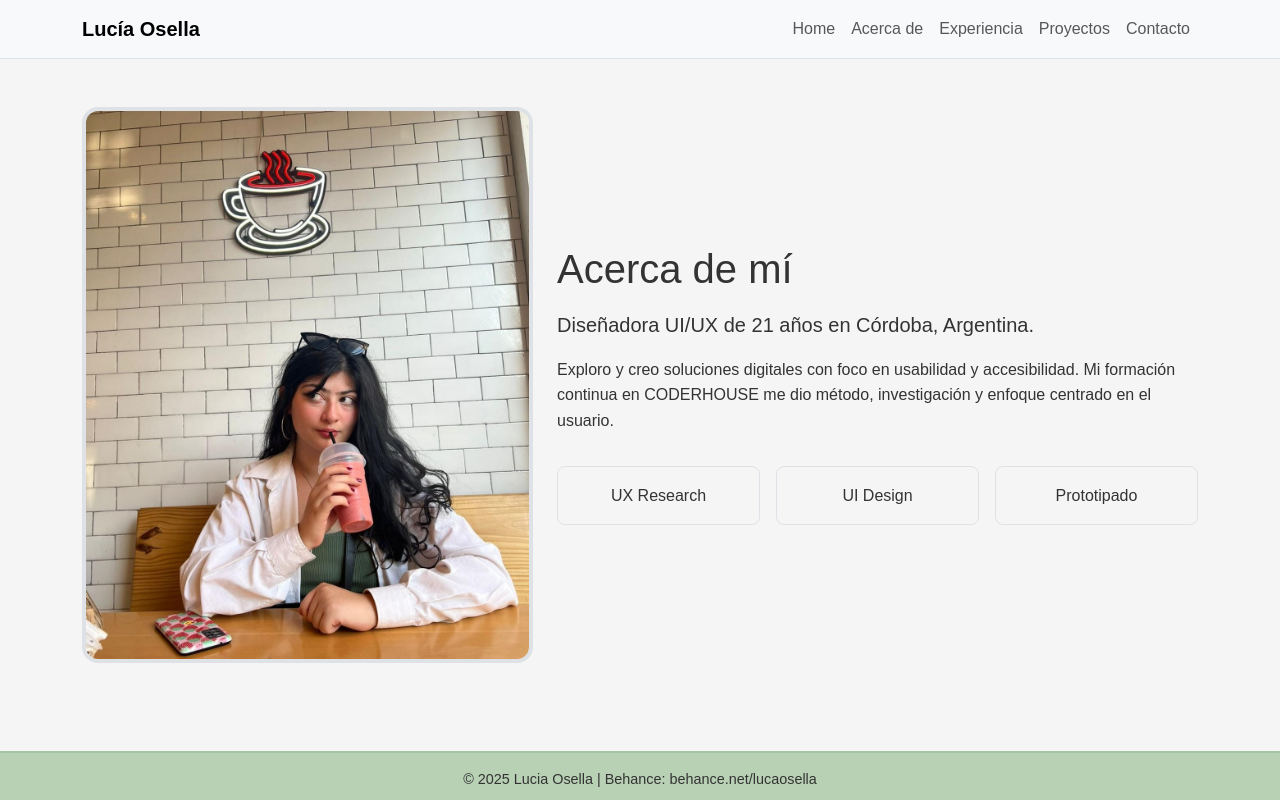
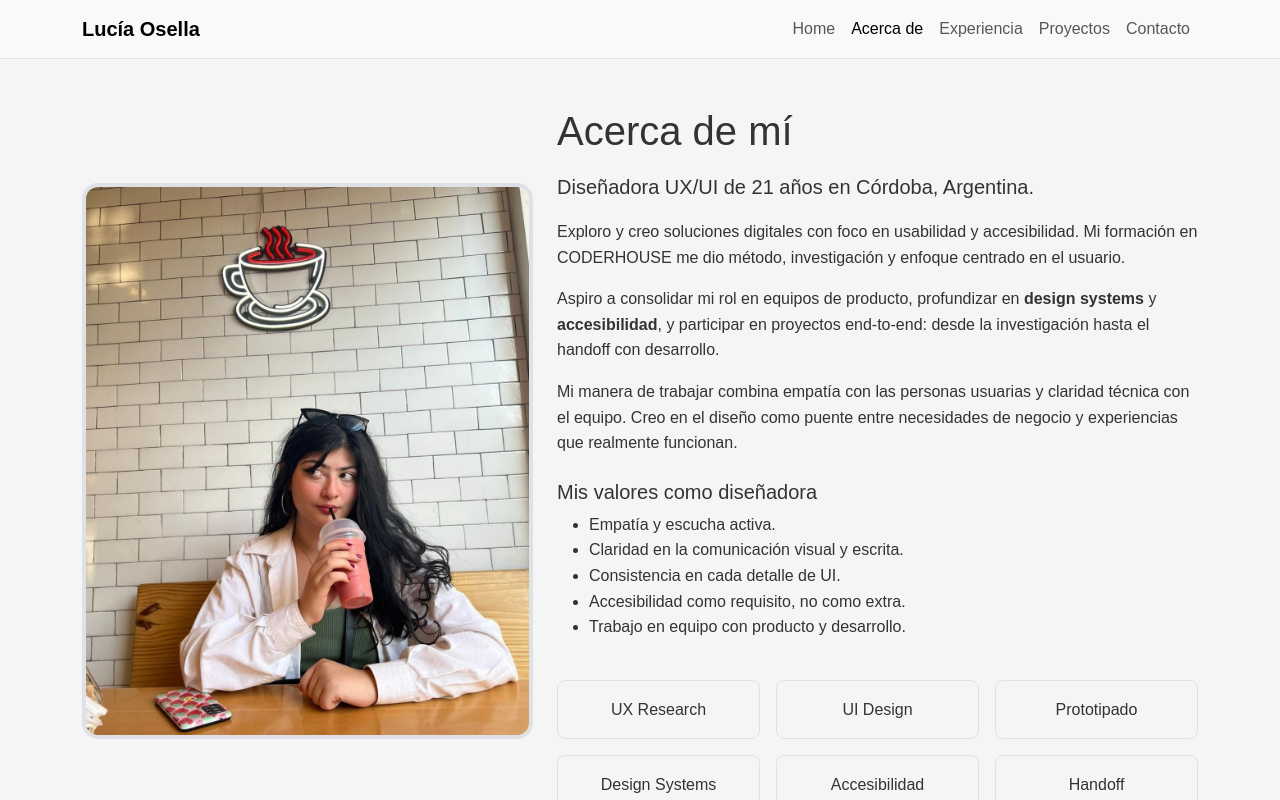
Before and after one commit to Lucia-osella/Proyecto-Osella-85240, a plain HTML site: page pages/acercade.html in a window 1280 px wide. Drawn offline with nearby package versions, Linux system fonts and the light colour scheme.

Commit message:
Update acercade.html

```diff
--- a/pages/acercade.html
+++ b/pages/acercade.html
@@ -1,15 +1,15 @@
 <!DOCTYPE html>
-<html>
-
+<html lang="es">
 <head>
   <meta charset="UTF-8" />
-    <title> Acerca de | Lucia Osella</title>
+  <meta name="viewport" content="width=device-width, initial-scale=1.0" />
+  <title>Acerca de | Lucia Osella</title>
   <meta name="description" content="Portfolio de Lucía Osella, diseñadora UI/UX de Córdoba, Argentina." />
 
   <!-- Bootstrap CSS desde CDN -->
-    <link href="https://cdn.jsdelivr.net/npm/bootstrap@5.3.3/dist/css/bootstrap.min.css" rel="stylesheet">
+  <link href="https://cdn.jsdelivr.net/npm/bootstrap@5.3.3/dist/css/bootstrap.min.css" rel="stylesheet" />
   <!-- Hoja de estilos personalizada -->
-    <link rel="stylesheet" href="../assets/css/style.css">
+  <link rel="stylesheet" href="../assets/css/style.css" />
 </head>
 
 <body>
@@ -17,22 +17,22 @@
        ENCABEZADO / NAVBAR
   ========================== -->
   <header class="border-bottom">
-        <!-- Barra de navegación con Bootstrap -->
     <nav class="navbar navbar-expand-lg bg-body-tertiary" aria-label="Navegación principal">
       <div class="container">
-                <!-- Marca / Logo -->
+        <!-- Logo / Marca -->
         <a class="navbar-brand fw-semibold" href="../index.html">Lucía Osella</a>
-                <!-- Botón hamburguesa para móviles -->
+
+        <!-- Botón hamburguesa -->
         <button class="navbar-toggler" type="button" data-bs-toggle="collapse" data-bs-target="#mainNav"
                 aria-controls="mainNav" aria-expanded="false" aria-label="Alternar navegación">
           <span class="navbar-toggler-icon"></span>
         </button>
 
-                <!-- Menú de navegación -->
+        <!-- Menú -->
         <div class="collapse navbar-collapse justify-content-end" id="mainNav">
           <ul class="navbar-nav">
             <li class="nav-item"><a class="nav-link" href="../index.html">Home</a></li>
-                        <li class="nav-item"><a class="nav-link" href="acercade.html">Acerca de</a></li>
+            <li class="nav-item"><a class="nav-link active" aria-current="page" href="acercade.html">Acerca de</a></li>
             <li class="nav-item"><a class="nav-link" href="experiencia.html">Experiencia</a></li>
             <li class="nav-item"><a class="nav-link" href="proyectos.html">Proyectos</a></li>
             <li class="nav-item"><a class="nav-link" href="contacto.html">Contacto</a></li>
@@ -45,24 +45,44 @@
   <!-- ========================
        CONTENIDO PRINCIPAL
   ========================== -->
-    <main id="contenido" class="py-5">
+<main id="contenido" class="py-5 about-page">
     <div class="container">
       <div class="row g-4 align-items-center">
-                <!-- Columna de imagen -->
+        <!-- Imagen -->
         <div class="col-12 col-md-5 text-center">
           <img src="../assets/img/foto-acerca.jpg" class="img-fluid rounded-4 border border-4"
-                        alt="Retrato de Lucía Osella" loading="lazy">
+               alt="Retrato de Lucía Osella" loading="lazy" />
         </div>
 
-                <!-- Columna de texto -->
+        <!-- Texto -->
         <div class="col-12 col-md-7">
           <h1 class="mb-3">Acerca de mí</h1>
-                    <p class="lead">Diseñadora UI/UX de 21 años en Córdoba, Argentina.</p>
-                    <p>Exploro y creo soluciones digitales con foco en usabilidad y accesibilidad. Mi formación continua
-                        en CODERHOUSE me dio método, investigación y enfoque centrado en el usuario.</p>
+          <p class="lead">Diseñadora <strong>UX/UI</strong> de 21 años en Córdoba, Argentina.</p>
 
-                    <!-- Pequeña grilla de habilidades -->
-                    <div class="row g-3 mt-3">
+          <p>
+            Exploro y creo soluciones digitales con foco en usabilidad y accesibilidad. Mi formación en CODERHOUSE me dio método, investigación y enfoque centrado en el usuario.
+          </p>
+          <p>
+            Aspiro a consolidar mi rol en equipos de producto, profundizar en <strong>design systems</strong> y <strong>accesibilidad</strong>, y participar en proyectos end-to-end: desde la investigación hasta el handoff con desarrollo.
+          </p>
+          <p>
+            Mi manera de trabajar combina empatía con las personas usuarias y claridad técnica con el equipo. Creo en el diseño como puente entre necesidades de negocio y experiencias que realmente funcionan.
+          </p>
+
+          <!-- Valores -->
+          <div class="mt-4">
+            <h2 class="h5">Mis valores como diseñadora</h2>
+            <ul>
+              <li>Empatía y escucha activa.</li>
+              <li>Claridad en la comunicación visual y escrita.</li>
+              <li>Consistencia en cada detalle de UI.</li>
+              <li>Accesibilidad como requisito, no como extra.</li>
+              <li>Trabajo en equipo con producto y desarrollo.</li>
+            </ul>
+          </div>
+
+          <!-- Mini grilla de habilidades -->
+          <div class="row g-3 mt-4">
             <div class="col-6 col-lg-4">
               <div class="p-3 border rounded-3 text-center">UX Research</div>
             </div>
@@ -71,6 +91,15 @@
             </div>
             <div class="col-6 col-lg-4">
               <div class="p-3 border rounded-3 text-center">Prototipado</div>
+            </div>
+            <div class="col-6 col-lg-4">
+              <div class="p-3 border rounded-3 text-center">Design Systems</div>
+            </div>
+            <div class="col-6 col-lg-4">
+              <div class="p-3 border rounded-3 text-center">Accesibilidad</div>
+            </div>
+            <div class="col-6 col-lg-4">
+              <div class="p-3 border rounded-3 text-center">Handoff</div>
             </div>
           </div>
         </div>
@@ -89,8 +118,7 @@
     </p>
   </footer>
 
-    <!-- Bootstrap JS (interactividad del menú y componentes) -->
+  <!-- Bootstrap JS -->
   <script src="https://cdn.jsdelivr.net/npm/bootstrap@5.3.3/dist/js/bootstrap.bundle.min.js"></script>
 </body>
-
 </html>
```
Lines whose indentation alone changed are shown as unchanged.
